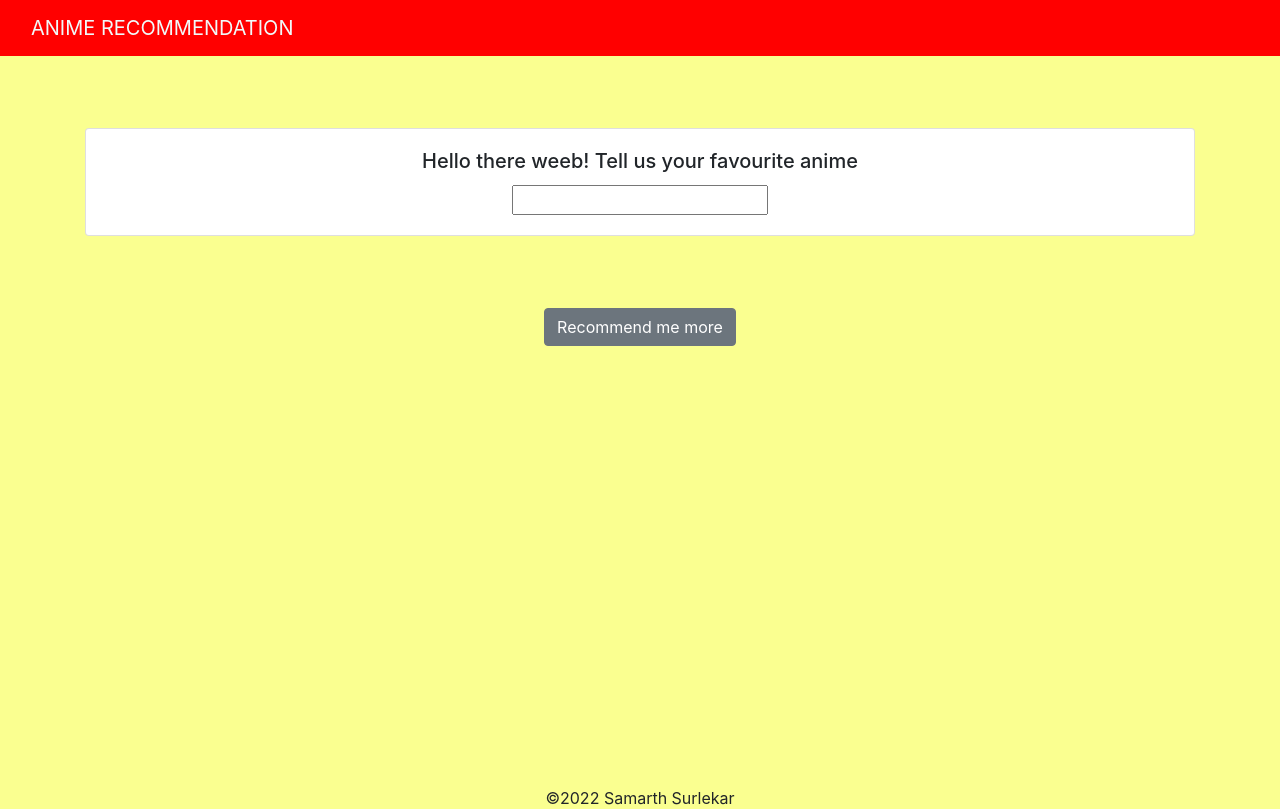
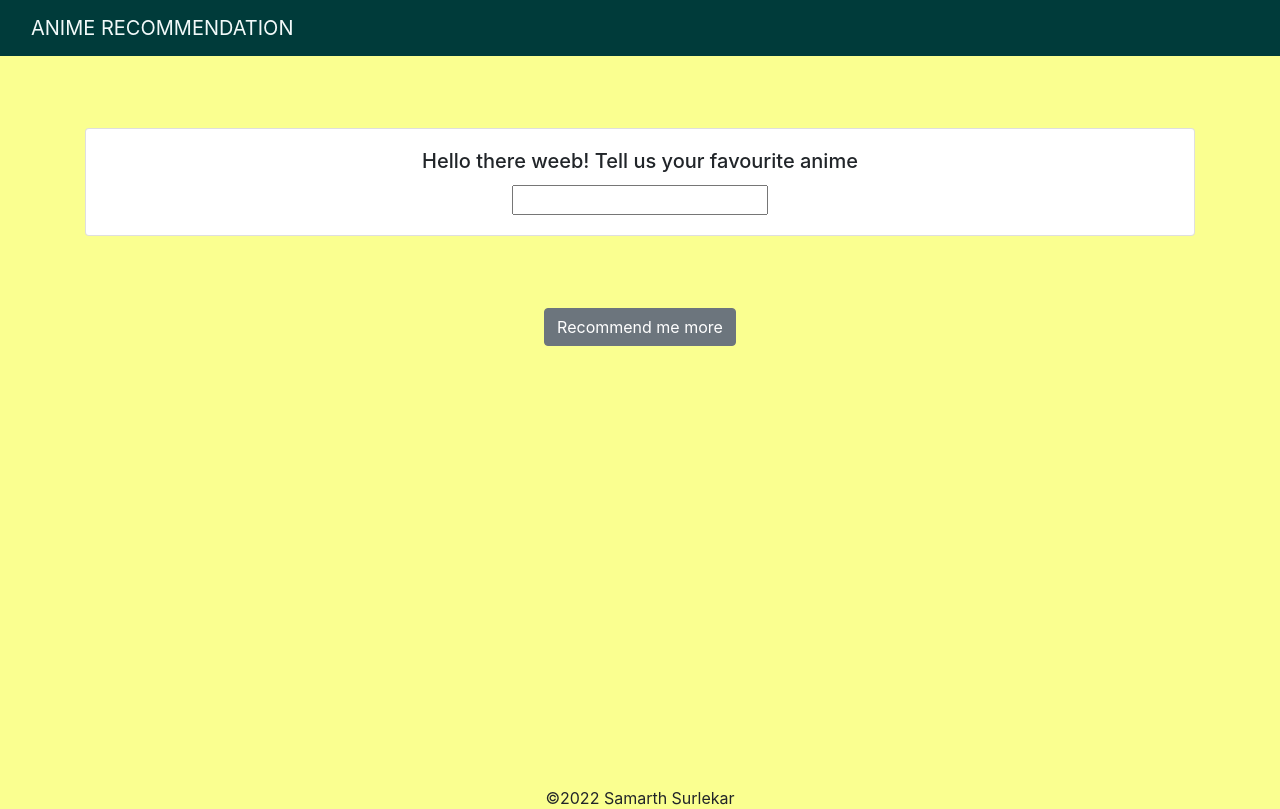
Before and after one commit to so-samarth/anime-recommendation, a Flask app: page / in a window 1280 px wide. Shown: the top 809 px of the page. Run offline with Flask 2, Linux system fonts and the light colour scheme; some libraries are stand-ins or nearby versions.

Commit message:
Update styles.css

```diff
--- a/static/css/styles.css
+++ b/static/css/styles.css
@@ -4,7 +4,7 @@ body {
 }
 
 .navbar {
-    background-color: #ff0000;
+    background-color: #003b3a;
     text-align: center;
 }
 
@@ -15,3 +15,9 @@ a {
 a:hover {
     color: #f0f0f0;
   }
+
+body {
+  background-image: ('aot.jpg');
+  background-repeat: no-repeat;
+  background-attachment: fixed;
+  background-size: cover;
```
